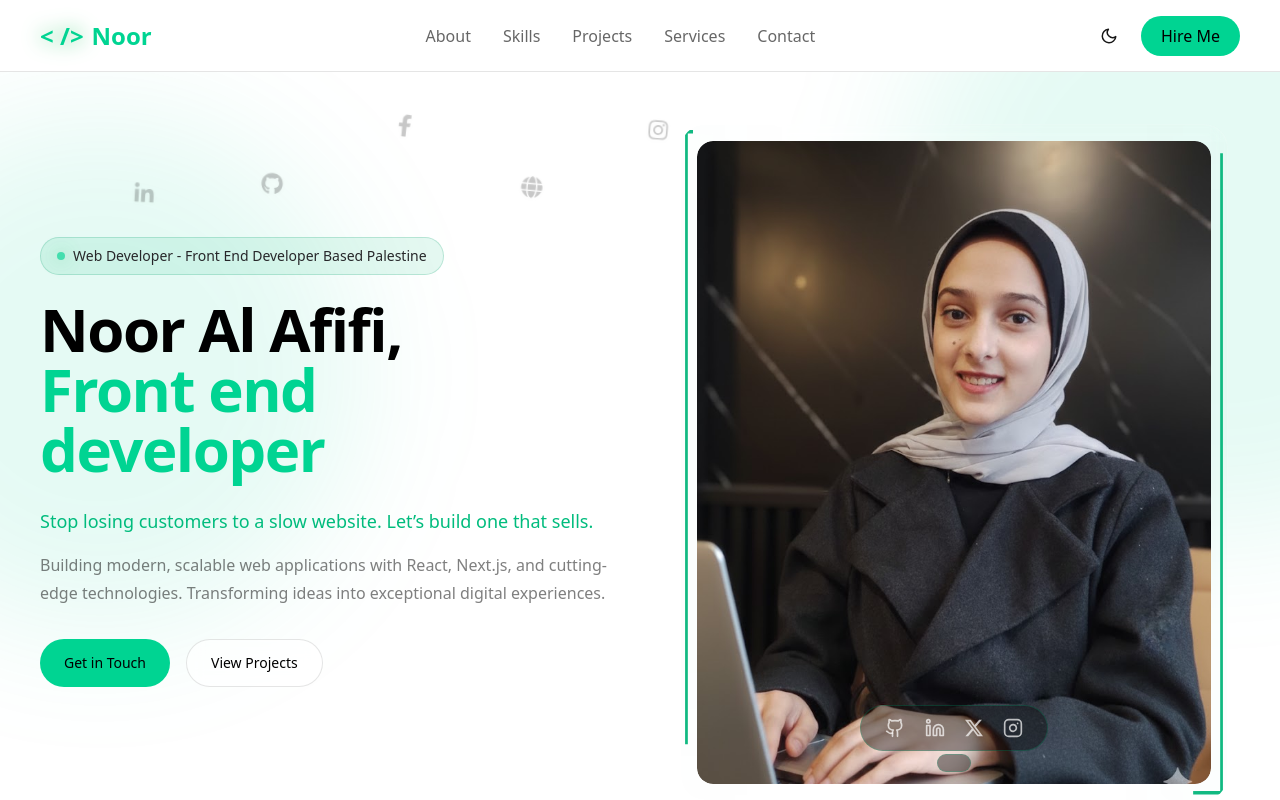
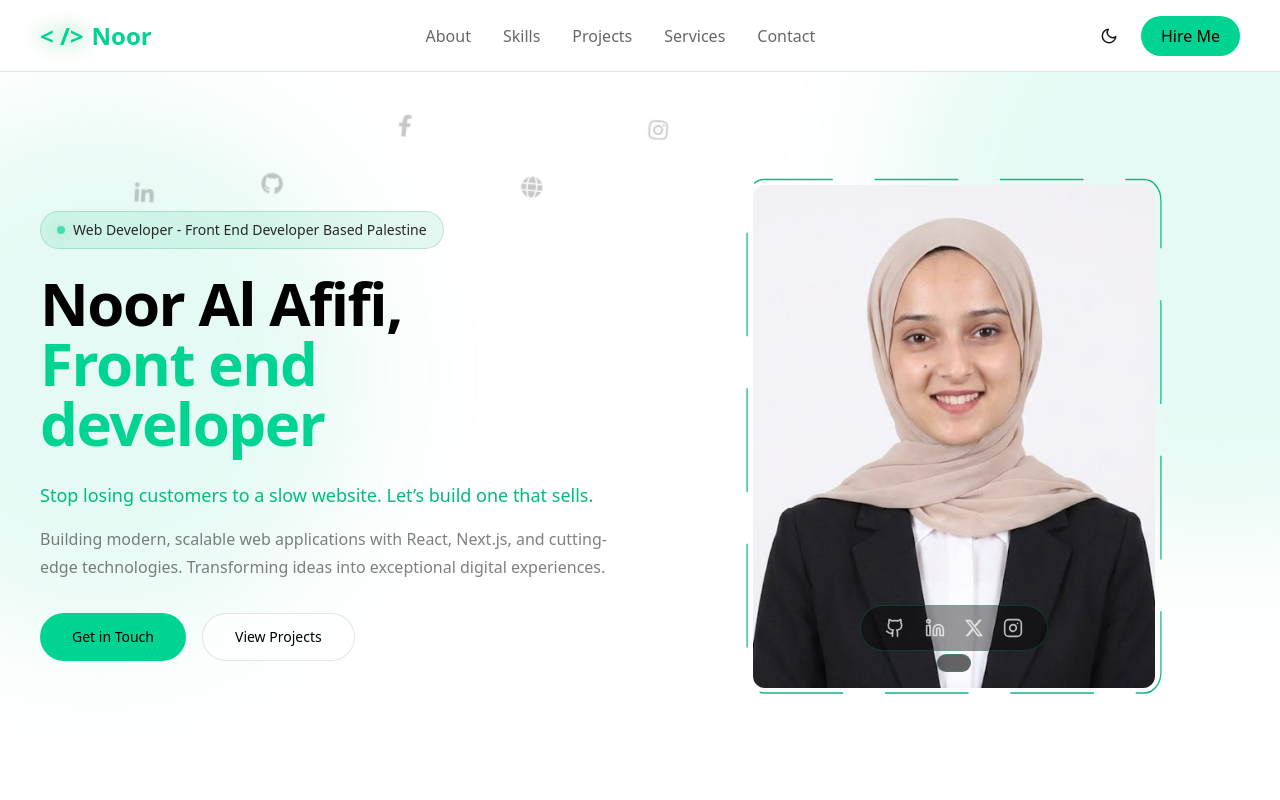
Before and after one commit to noorafifi889/Protoflio-, a Next.js app: page / in a window 1280 px wide. Shown: the top 800 px of the page. Built offline with nearby package versions, Linux system fonts and the light colour scheme.

Commit message:
fixed a hero and add a new profile image

```diff
--- a/src/component/HereSection.tsx
+++ b/src/component/HereSection.tsx
@@ -6,6 +6,7 @@ import { motion, easeOut } from "framer-motion";
 import SocialFloatingMenu from "./SocialFloatingMenu.";
 import { FloatingIcons } from "./FloatingIcons";
 import Link from "next/link";
+
 const container = {
   hidden: {},
   show: { transition: { staggerChildren: 0.12 } },
@@ -20,18 +21,11 @@ export default function HeroSection() {
   const typed = useTyping(["Web Developer","Front end developer","Next Js Developer"], 100, 2000);
 
   return (
-    <section className="relative overflow-hidden  pt-10  pb-50">
+    <section className="relative overflow-hidden pt-16 pb-24 md:pt-20 md:pb-32">
       <div className="pointer-events-none absolute inset-0 -z-10">
-  {/* base */}
         <div className="absolute inset-0 bg-white dark:bg-[#120b13]" />
-
-  {/* soft glow left */}
         <div className="absolute -left-40 top-10 h-[520px] w-[520px] rounded-full bg-emerald-400/10 blur-3xl dark:bg-emerald-400/12" />
-
-  {/* soft glow right */}
         <div className="absolute right-[-260px] top-[-180px] h-[640px] w-[640px] rounded-full bg-emerald-400/10 blur-3xl dark:bg-emerald-400/12" />
-
-  {/* radial green vignette */}
         <div className="absolute inset-0 dark:bg-[radial-gradient(circle_at_50%_20%,rgba(16,185,129,0.12),transparent_55%)]" />
       </div>
 
@@ -43,28 +37,22 @@ export default function HeroSection() {
           initial="hidden"
           whileInView="show"
           viewport={{ once: true, amount: 0.35 }}
-          className="grid items-center gap-10 md:grid-cols-2 md:gap-14"
+          className="grid items-center gap-10 md:grid-cols-2 md:gap-14 mt-6"
         >
-          {/* Left */}
+          {/* Left Side */}
           <motion.div variants={item}>
-            {/* pill */}
             <motion.div variants={item} className="inline-block">
               <motion.div
                 className="inline-flex items-center gap-2 rounded-full border border-emerald-600/20 bg-emerald-500/10 px-4 py-2 text-sm text-zinc-800 dark:border-emerald-400/20 dark:bg-emerald-400/10 dark:text-emerald-100/90"
                 whileHover={{ scale: 1.02 }}
                 whileTap={{ scale: 0.99 }}
-                transition={{ type: "spring", stiffness: 320, damping: 18 }}
               >
                 <motion.span
                   className="h-2 w-2 rounded-full bg-emerald-400 shadow-[0_0_18px_rgba(34,197,94,0.8)]"
                   animate={{ opacity: [0.65, 1, 0.65], scale: [1, 1.18, 1] }}
-                  transition={{
-                    duration: 1.7,
-                    repeat: Infinity,
-                    ease: "easeInOut",
-                  }}
+                  transition={{ duration: 1.7, repeat: Infinity, ease: "easeInOut" }}
                 />
-                <span className=" text-zinc-800 dark:text-emerald-100/90">
+                <span className="text-zinc-800 dark:text-emerald-100/90">
                   Web Developer - Front End Developer Based Palestine
                 </span>
               </motion.div>
@@ -75,122 +63,77 @@ export default function HeroSection() {
               className="mt-6 text-4xl font-semibold tracking-tight text-black dark:text-white md:text-6xl"
             >
               Noor Al Afifi, <br />
-  <span className="pt-5 mt-3 text-emerald-400">{typed}</span>
+              <span className="text-emerald-400">{typed}</span>
             </motion.h1>
-            {/* HOOK */}
+
             <motion.p
               variants={item}
-              className="mt-7 max-w-xl text-lg  text-emerald-500 dark:text-emerald-200 md:text-l"
+              className="mt-7 max-w-xl text-lg text-emerald-500 dark:text-emerald-200"
             >
-              Stop losing customers to a slow website. Let’s build one that
-              sells.
+              Stop losing customers to a slow website. Let’s build one that sells.
             </motion.p>
 
-            {/* DESCRIPTION */}
             <motion.p
               variants={item}
               className="mt-4 max-w-xl text-sm leading-7 text-black/50 dark:text-white/50 md:text-base"
             >
               Building modern, scalable web applications with React, Next.js,
-              and cutting-edge technologies. Transforming ideas into exceptional
-              digital experiences.
+              and cutting-edge technologies. Transforming ideas into exceptional digital experiences.
             </motion.p>
 
-            <motion.div
-              variants={item}
-              className="mt-8 flex items-center gap-4"
-            >
+            <motion.div variants={item} className="mt-8 flex items-center gap-4">
               <Link href="#contact">
                 <motion.button
-  className="
-    h-12 rounded-full px-6 text-sm font-medium
-    bg-emerald-400 text-black
-    hover:brightness-110
-    transition
-  "
+                  className="h-12 rounded-full px-8 text-sm font-medium bg-emerald-400 text-black hover:brightness-110 transition"
                   whileHover={{ y: -2 }}
                   whileTap={{ scale: 0.98 }}
                 >
                   Get in Touch
                 </motion.button>
               </Link>
-
               <Link href="#projects">
                 <motion.button
-  onClick={() =>
-    document.getElementById("projects")?.scrollIntoView({
-      behavior: "smooth",
-      block: "start",
-    })
-  }
-  className="
-    h-12 rounded-full px-6 text-sm font-medium
-    border border-black/10 bg-white/60 text-black backdrop-blur
-    hover:bg-white/80
-    dark:border-white/15 dark:bg-white/[0.06] dark:text-white
-    dark:hover:bg-white/[0.12]
-    transition
-  "
+                  className="h-12 rounded-full px-8 text-sm font-medium border border-black/10 bg-white/60 text-black backdrop-blur hover:bg-white/80 dark:border-white/15 dark:bg-white/[0.06] dark:text-white dark:hover:bg-white/[0.12] transition"
                   whileHover={{ y: -2 }}
                   whileTap={{ scale: 0.98 }}
-  transition={{ type: "spring", stiffness: 320, damping: 18 }}
                 >
                   View Projects
                 </motion.button>
               </Link>
             </motion.div>
+          </motion.div>
 
-            {/* stats */}
-            {/* <motion.div
-              variants={item}
-              className="mt-10 grid grid-cols-3 gap-4 border-t border-white/10 pt-6"
-            >
-              <Stat value="9+" label="Projects" />
-              <Stat value="15+" label="Technologies" />
-              <Stat value="98%" label="Satisfaction" />
-            </motion.div> */}
-          </motion.div>
-          {/* Card */}
+          {/* Right Side (Image Card) */}
           <motion.div
             variants={item}
-            className="relative overflow-hidden  rounded-3xl border border-white/10 bg-white/5 p-2 m-3 backdrop-blur"
+            className="relative mx-auto w-full max-w-[420px] overflow-hidden rounded-2xl border border-white/10 bg-white/5 p-2 backdrop-blur md:ml-auto"
           >
-            <svg
-              className="pointer-events-none absolute inset-0 h-full w-full"
-              viewBox="0 0 100 100"
-              preserveAspectRatio="none"
-            >
+            {/* Animated Border Line */}
+            <svg className="pointer-events-none absolute inset-0 h-full w-full" viewBox="0 0 100 100" preserveAspectRatio="none">
               <motion.rect
-                x="1"
-                y="1"
-                width="98"
-                height="98"
-                fill="transparent"
-                stroke="rgb(16 185 129)"
-                strokeWidth="0.5"
-                strokeDasharray="100 100"
-                animate={{ strokeDashoffset: [0, -660] }}
-                transition={{ duration: 6, repeat: Infinity, ease: "linear" }}
-                style={{ filter: "drop-shadow(0 0 8px rgba(16,185,129,0.6))" }}
+                x="0.5" y="0.5" width="99" height="99" rx="4"
+                fill="transparent" stroke="rgb(16 185 129)" strokeWidth="0.3"
+                strokeDasharray="20 10"
+                animate={{ strokeDashoffset: [0, -100] }}
+                transition={{ duration: 8, repeat: Infinity, ease: "linear" }}
               />
             </svg>
 
-            <div className="relative overflow-hidden rounded-3xl  border-white/10 bg-white/5 p-2 ">
-              <div className="relative aspect-[4/5] w-full overflow-hidden rounded-2xl">
+            <div className="relative overflow-hidden rounded-xl bg-zinc-100 dark:bg-zinc-900">
+              <div className="relative aspect-[4/5] w-full">
                 <Image
-                  src="/noor123.jpg"
+                  src="/photo_2026-05-12_20-24-43.jpg"
                   alt="Noor Al Afifi"
                   fill
-                  className="w-full rounded-2xl object-cover"
+                  className="object-cover"
                   priority
                 />
-
-                {/* overlay */}
-                {/* <div className="absolute inset-0 rounded-2xl bg-gradient-to-t from-black/50 via-black/50 to-transparent" /> */}
               </div>
 
-              <div className="absolute bottom-5 left-1/2 flex -translate-x-1/2 items-center gap-3 rounded-full border border-emerald-400/20 bg-black/40 px-4 py-2 backdrop-blur">
+              <div className="absolute bottom-4 left-1/2 -translate-x-1/2 z-20">
+                <div className="flex items-center gap-3 rounded-full border border-emerald-400/20 bg-black/60 px-4 py-2 backdrop-blur-md">
                    <SocialFloatingMenu />
+                </div>
               </div>
             </div>
           </motion.div>
@@ -199,14 +142,3 @@ export default function HeroSection() {
     </section>
   );
 }
-
-function Stat({ value, label }: { value: string; label: string }) {
-  return (
-    <div>
-      <div className="text-xl font-semibold text-emerald-400 ">{value}</div>
-      <div className="mt-1 text-xs text-black/55 dark:text-white/50">
-        {label}
-      </div>
-    </div>
-  );
-}
```
Also changed, not shown: public/photo_2026-05-12_20-24-43.jpg (added). Lines whose indentation alone changed are shown as unchanged.
